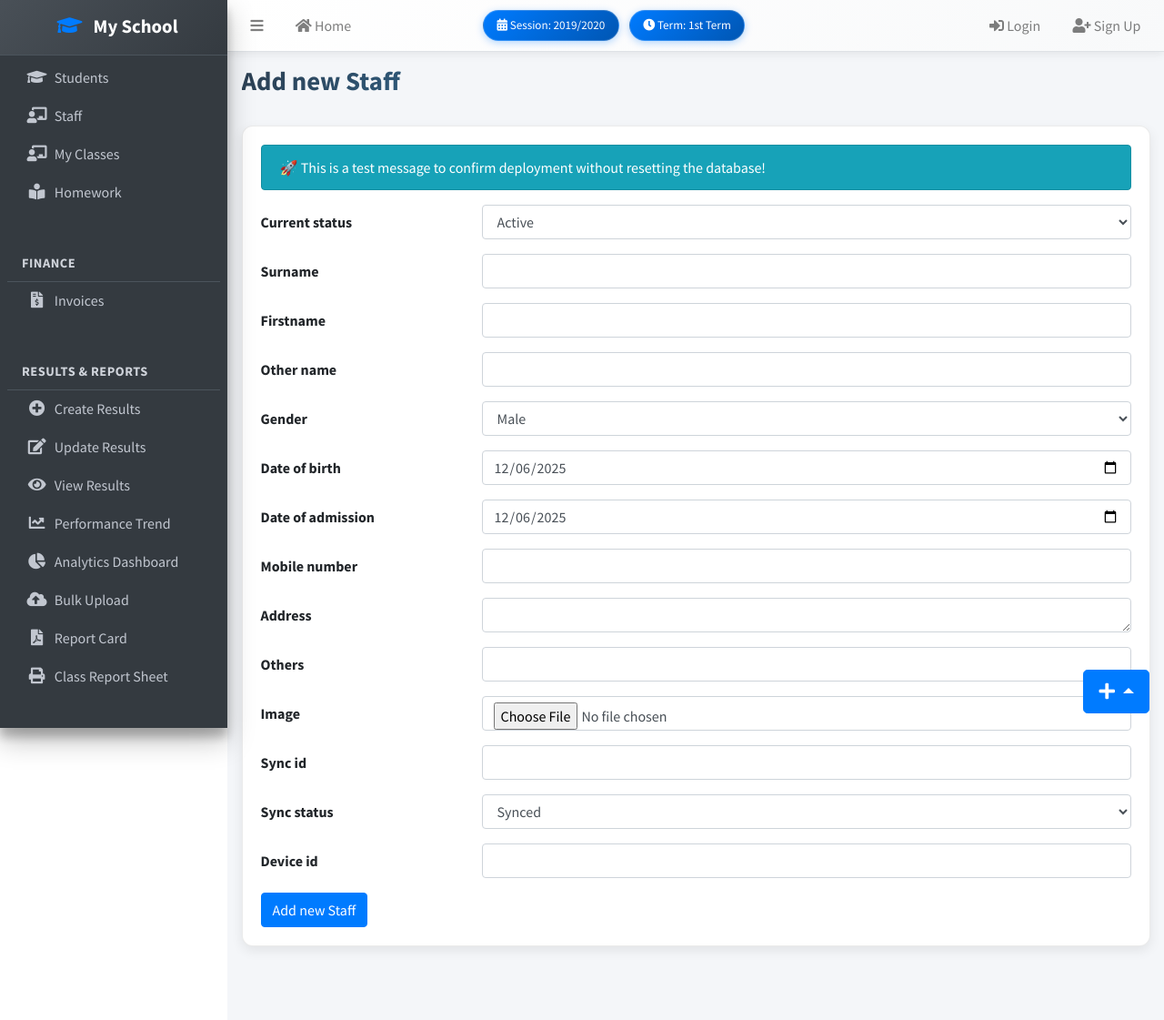
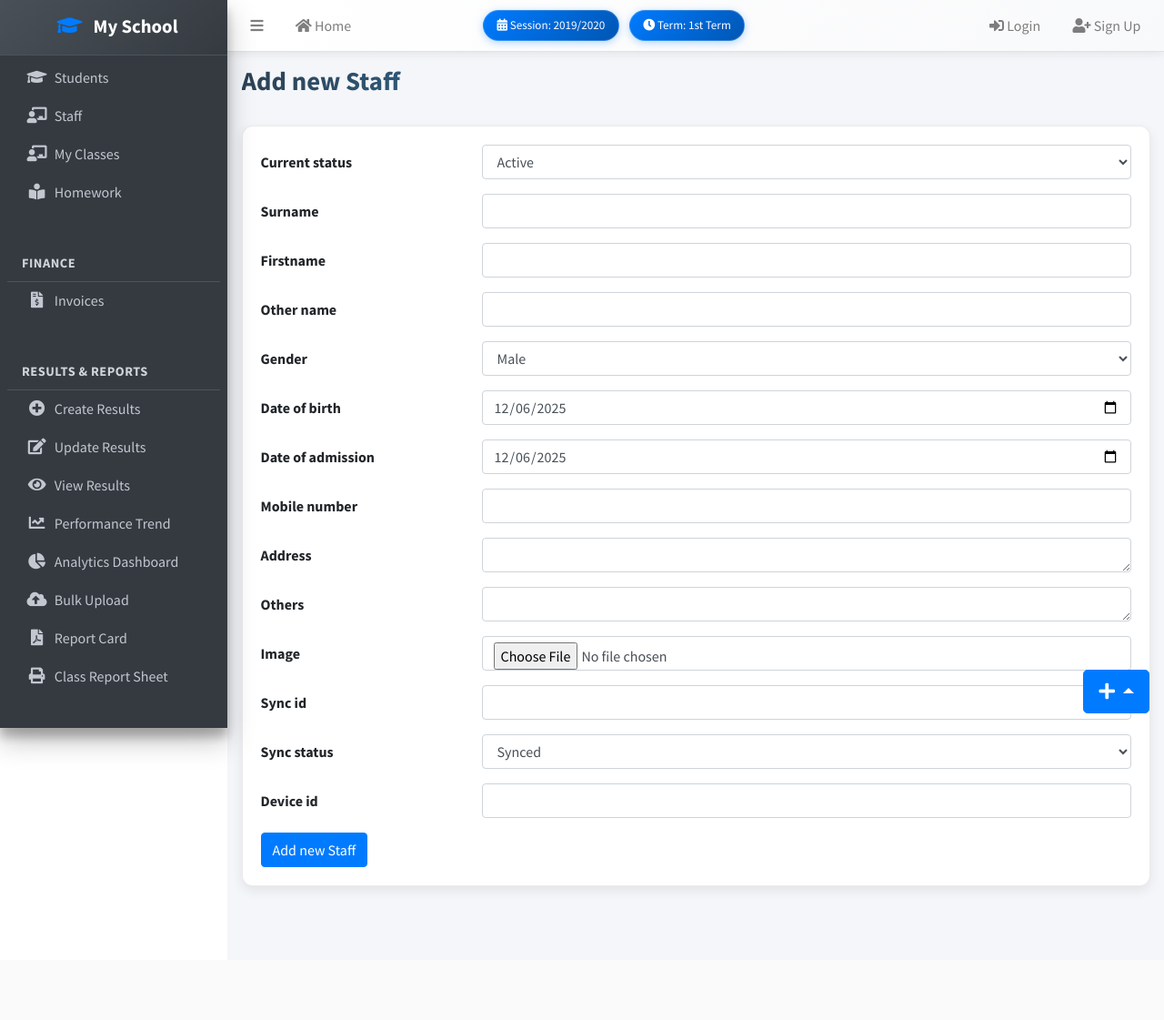
Before and after one commit to jtoza/school-sync-pro, a Django app: page /staffs/create/ in a window 1280 px wide. Shown: the whole page at 91% size. After the commit the page ends 981 px from the top, so only its background shows below. Run offline with Django 3.2, Linux system fonts and the light colour scheme; data comes from the database, SQL or seed files in the repository; parts of the project's set-up code (start-up, migrations or seed data) failed here and were passed over; some libraries are stand-ins or nearby versions.

Commit message:
removed the alert message from staff form

```diff
--- a/apps/staffs/templates/staffs/staff_form.html
+++ b/apps/staffs/templates/staffs/staff_form.html
@@ -11,9 +11,7 @@
 {% block content %}
 
 <!-- Test message for deployment verification -->
-<div class="alert alert-info">
-    🚀 This is a test message to confirm deployment without resetting the database!
-</div>
+
 
 <form action="" method="POST" enctype="multipart/form-data">
   {% csrf_token %}
```
Lines whose indentation alone changed are shown as unchanged.
